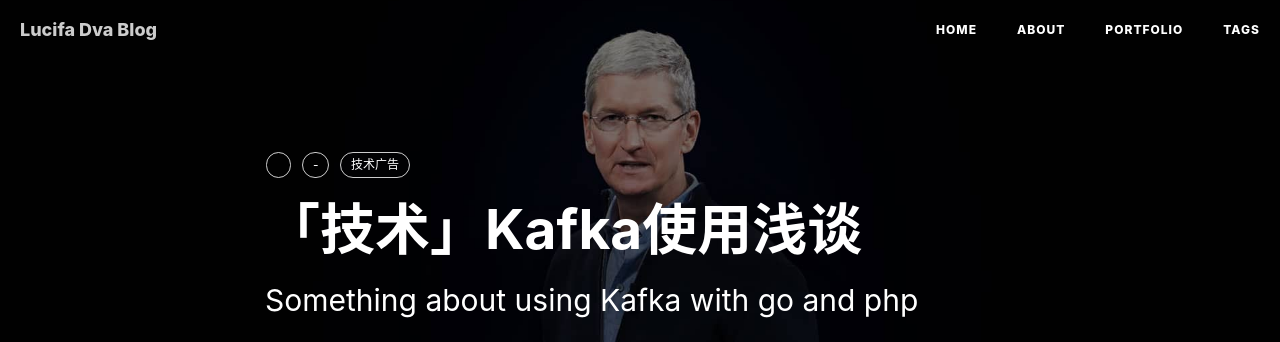
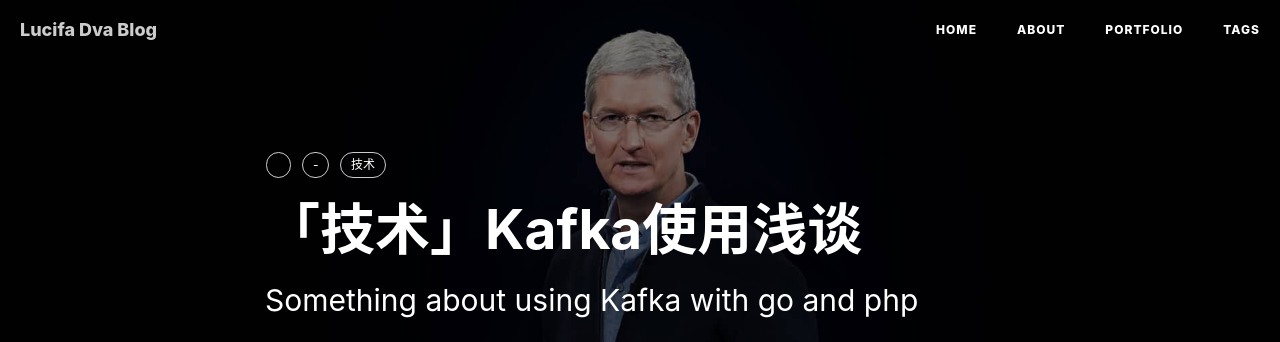
Before and after one commit to LucifaDva/lucifadva.github.com, a Jekyll site: the page built from _posts/2017-03-28-ad-knowledge-2017.markdown, in a window 1280 px wide and 1400 px high. Shown: the top 342 px of the window. Built offline with Jekyll 4.4.1, drawn with Linux system fonts in a browser that asks for light colours; nearby versions of some CDN libraries; comment, search, counter and statistics services are not loaded.

Commit message:
Update 2017-03-28-ad-knowledge-2017.markdown

```diff
--- a/_posts/2017-03-28-ad-knowledge-2017.markdown
+++ b/_posts/2017-03-28-ad-knowledge-2017.markdown
@@ -6,7 +6,7 @@ date:       2017-03-31 21:00:00
 author:     "Lucifa Diva"
 header-img: "img/post-bg-apple-event-2015.jpg"
 tags:
-    - 技术广告
+    - 技术
 ---
 
 
```
